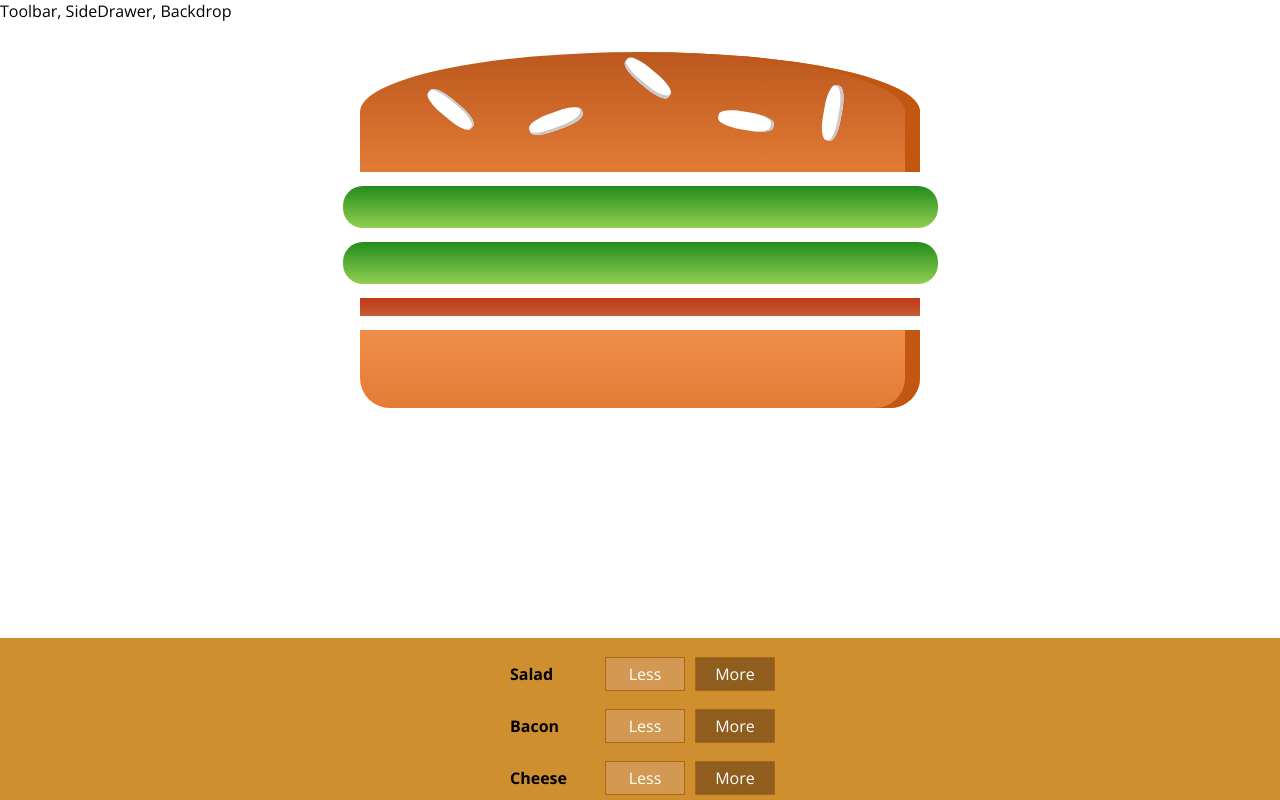
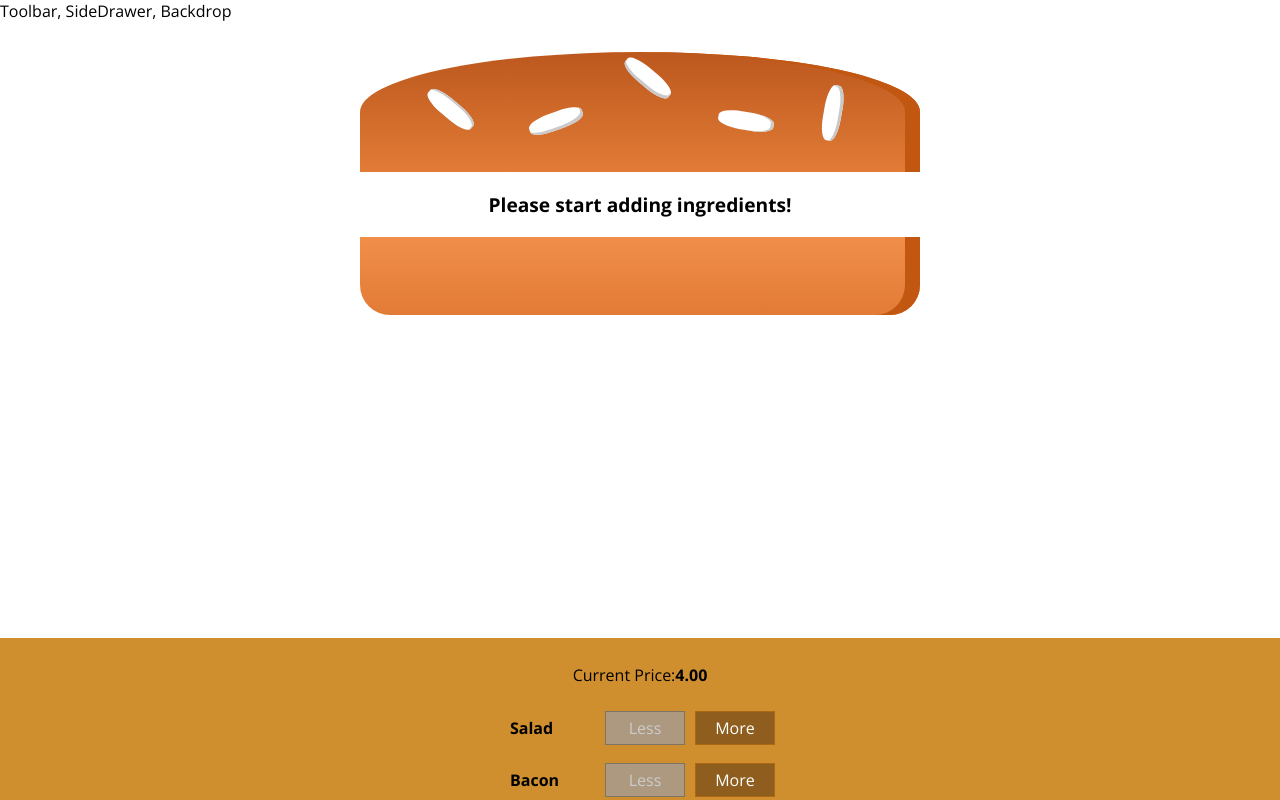
Before and after one commit to ryancolorcafe/burger-builder, a React app: page / in a window 1280 px wide. Shown: the top 800 px of the page. Built offline with nearby package versions, Linux system fonts and the light colour scheme.

Commit message:
adadd the order button

```diff
--- a/src/components/Burger/BuildControls/BuildControl/BuildControl.js
+++ b/src/components/Burger/BuildControls/BuildControl/BuildControl.js
@@ -7,9 +7,11 @@
     <div className={classes.Label}>{props.label}</div>
     <button
       className={classes.Less}
-    >Less</button>
+      onClick={props.removed}
+      disabled={props.disabled}>Less</button>
     <button
       className={classes.More}
+      onClick={props.added}
     >More</button>
   </div>
 );
--- a/src/components/Burger/BuildControls/BuildControls.js
+++ b/src/components/Burger/BuildControls/BuildControls.js
@@ -12,9 +12,18 @@
 
 const buildControls = (props) => (
   <div className={classes.BuildControls}>
+    <p>Current Price:<strong>{props.price.toFixed(2)}</strong></p>
     {controls.map(ctrl => (
-      <BuildControl key={ctrl.label} label={ctrl.label} />
+      <BuildControl
+        key={ctrl.label}
+        label={ctrl.label}
+        added={() => props.ingredientAdded(ctrl.type)}
+        removed={() => props.ingredientRemoved(ctrl.type)}
+        disabled={props.disabled[ctrl.type]} />
     ))}
+    <button
+      className={classes.OrderButton}
+      disabled={!props.purchasable}>ORDER NOW</button>
   </div>
 );
 
--- a/src/containers/BurgerBuilder/BurgerBuilder.js
+++ b/src/containers/BurgerBuilder/BurgerBuilder.js
@@ -4,21 +4,83 @@
 import Burger from '../../components/Burger/Burger';
 import BuildControls from '../../components/Burger/BuildControls/BuildControls';
 
+const INGREDIENT_PRICES = {
+    salad: 0.5,
+    cheese: 0.4,
+    meat: 1.3,
+    bacon: 0.7,
+}
+
 class BurgerBuilder extends Component {
     state = {
         ingredients: {
-            salad: 2,
-            bacon: 1,
+            salad: 0,
+            bacon: 0,
             cheese: 0,
             meat: 0
+        },
+        totalPrice: 4,
+        purchasable: false,
+    }
+
+    updatePurchaseState (ingredients) {
+        const sum = Object.keys(ingredients)
+            .map(igKey => {
+                return ingredients[igKey];
+            })
+            .reduce((sum, el) => {
+                return sum + el;
+            }, 0);
+        this.setState({purchasable: sum > 0});
+    }
+
+    addIngredientHandler = (type) => {
+        const oldCount = this.state.ingredients[type];
+        const updatedCount = oldCount + 1;
+        const updatedIngredients = {
+            ...this.state.ingredients
+        };
+        updatedIngredients[type] = updatedCount;
+        const priceAddition = INGREDIENT_PRICES[type];
+        const oldPrice = this.state.totalPrice;
+        const newPrice = oldPrice + priceAddition;
+        this.setState({totalPrice: newPrice, ingredients: updatedIngredients});
+        this.updatePurchaseState(updatedIngredients);
+    }
+
+    removeIngredientHandler = (type) => {
+        const oldCount = this.state.ingredients[type];
+        if (oldCount <= 0) {
+            return;
         }
+        const updatedCount = oldCount - 1;
+        const updatedIngredients = {
+            ...this.state.ingredients
+        };
+        updatedIngredients[type] = updatedCount;
+        const priceDeduction = INGREDIENT_PRICES[type];
+        const oldPrice = this.state.totalPrice;
+        const newPrice = oldPrice - priceDeduction;
+        this.setState({ totalPrice: newPrice, ingredients: updatedIngredients });
+        this.updatePurchaseState(updatedIngredients);
     }
 
     render () {
+        const disabledInfo = {
+            ...this.state.ingredients
+        };
+        for (let key in disabledInfo) {
+            disabledInfo[key] = disabledInfo[key] <= 0
+        }
         return (
             <Aux>
                 <Burger ingredients={this.state.ingredients} />
-                <BuildControls />
+                <BuildControls
+                    ingredientAdded={this.addIngredientHandler}
+                    ingredientRemoved={this.removeIngredientHandler}
+                    disabled={disabledInfo}
+                    purchasable={this.state.purchasable}
+                    price={this.state.totalPrice} />
             </Aux>
         );
     }
```
